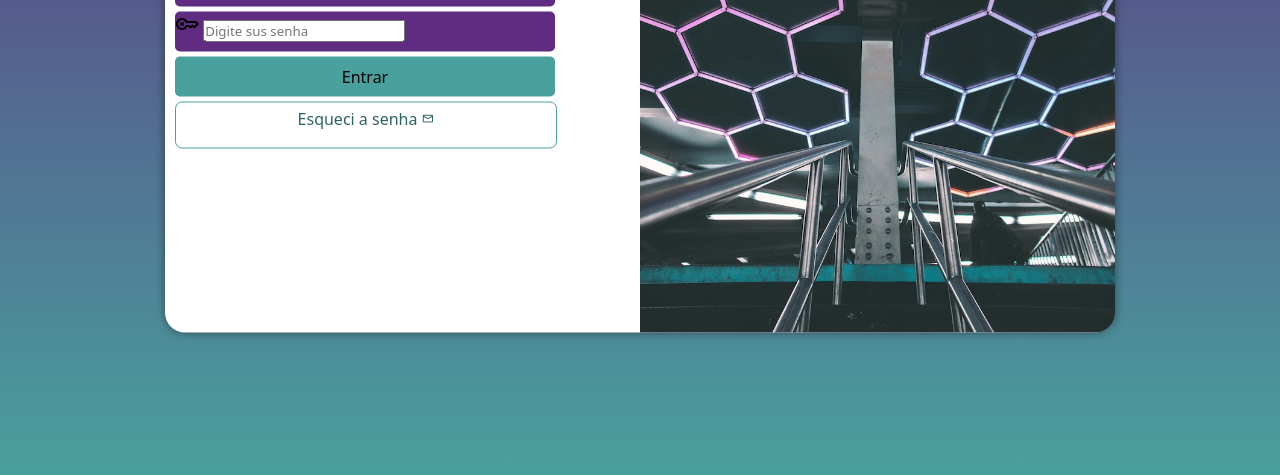
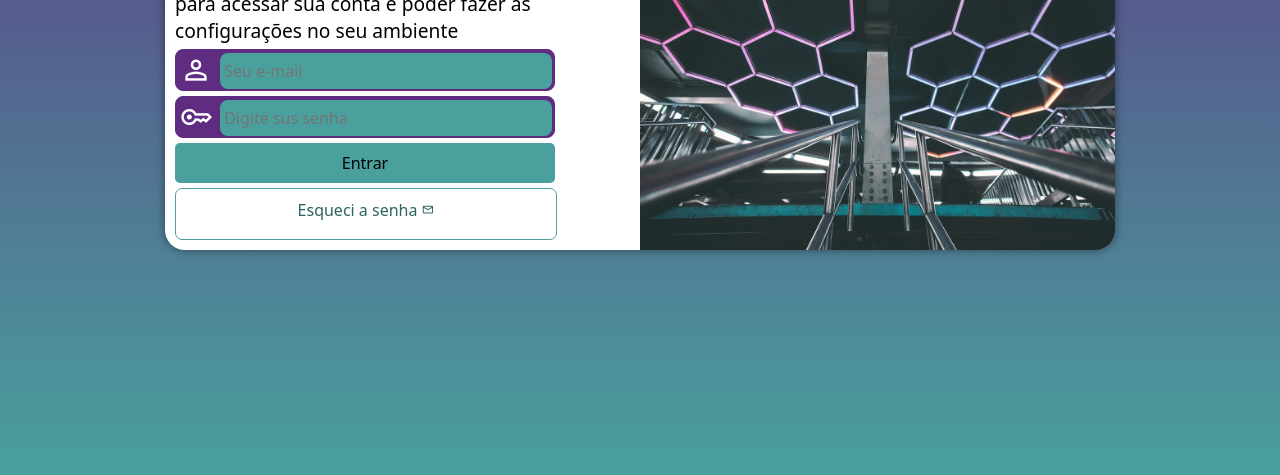
Before and after one commit to LeonardoDaRosaDornelles/projeto-login, a plain HTML site: page index.html in a window 1280 px wide. Shown: the part 325-800 px from the top of the page. Drawn offline with nearby package versions, Linux system fonts and the light colour scheme.

Commit message:
finalizei o projeto

```diff
--- a/estilos/media-query.css
+++ b/estilos/media-query.css
@@ -7,11 +7,12 @@
 
     #login{
         width: 90vw;
+        height:280px;
     }
 
     #login > #imagem{
         float: left;
-        width: 50%;
+        width: 47%;
         height: 100%;
     }
 
@@ -28,6 +29,7 @@
 
     #login{
         width: 950px;
+        height:350px;
     }
 
     #login > #imagem{
--- a/estilos/style.css
+++ b/estilos/style.css
@@ -27,7 +27,6 @@ main{
     position: absolute;
     top: 50%;
     left: 50%;
-    transform: translate(-50%,-50%);
     overflow: hidden;
 
     background-color: white;
@@ -36,6 +35,7 @@ main{
     border-radius: 20px;
     box-shadow: 0px 0px 10px rgba(0, 0, 0, 0.450);
 
+    transform: translate(-50%,-50%);
     transition: width .3s, height .3s;
     transition-timing-function: ease;
 }
@@ -63,13 +63,38 @@ main{
 
 form > .campo{
     background-color:#5f2c82;
+    border:1px solid #5f2c82;
     height:40px;
-    border-radius:5px;
+    border-radius:8px;
     margin:5px 0px;
 }
 
 .campo label{
     display:none;
+}
+
+.campo > i{
+    color:white;
+    font-size:2em;
+    width:40px;
+    padding:4px;
+    margin-right:-8px;
+}
+
+.campo > input{
+    background-color:#49a09d;
+    font-size:1em;
+    width:calc(100% - 54px);
+    height:70%;
+    border:0px;
+    border-radius:8px;
+    padding:4px;
+    transform:translateY(-9px);
+}
+
+.campo input:focus-within{
+    background-color:white;
+
 }
 
 form > input[type=submit] {
@@ -92,7 +117,7 @@ form > .botao{
     text-align:center;
     width:100%;
     height:40px;
-    padding-top:5px;
+    padding-top:10px;
     margin-top:5px;
     background-color:white;
     color:#2d6462;
@@ -105,6 +130,6 @@ form > .botao:hover{
     background-color:#6cd3cf;
 }
 
-form > .botao > span{
+form > .botao > i{
     font-size:0.8em;
 }
--- a/index.html
+++ b/index.html
@@ -22,13 +22,13 @@
 
                 <form action="login.php" method="post" autocomplete="on">
                     <div class="campo">
-                        <span class="material-symbols-outlined">person_filled</span>
+                        <i class="material-symbols-outlined">person_filled</i>
                         <input type="email" name="login" id="ilogin" placeholder="Seu e-mail" autocomplete="email" required minlength="30">
                         <label for="ilogin">Login</label>
                     </div>
 
                     <div class="campo">
-                        <span class="material-symbols-outlined">key</span>
+                        <i class="material-symbols-outlined">key</i>
                         <input type="password" name="senha" id="isenha" placeholder="Digite sus senha" autocomplete="current-password" required minlength="8"
                         maxlength="20">
                         <label for="isenha">Senha</label>
@@ -36,7 +36,7 @@
 
                     <input type="submit" value="Entrar">
 
-                    <a href="esqueci.html" class="botao">Esqueci a senha <span class="material-symbols-outlined">mail</span></a>
+                    <a href="esqueci.html" class="botao">Esqueci a senha <i class="material-symbols-outlined">mail</i></a>
                 </form>
             </div>
         </section>
```
